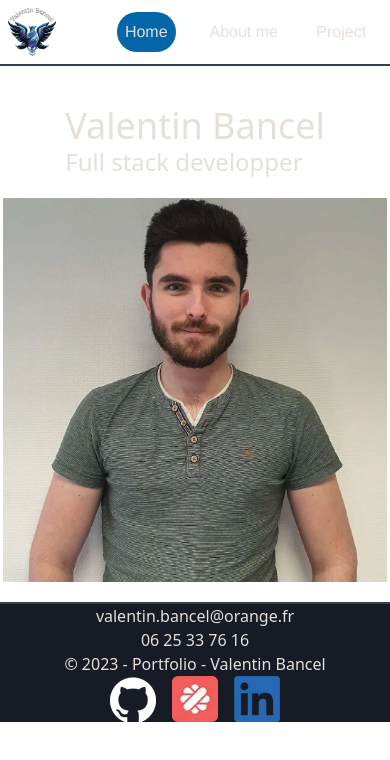
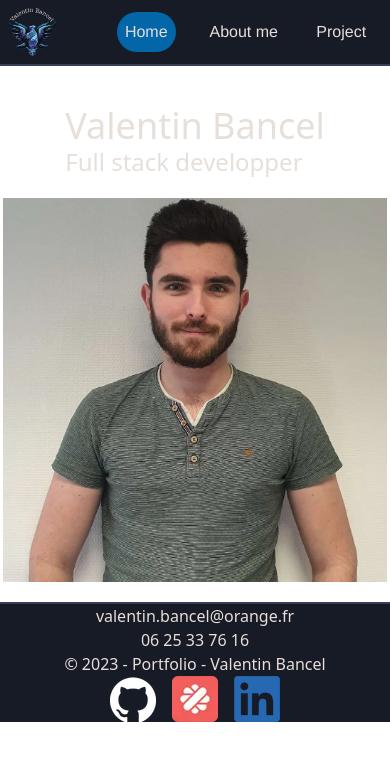
Before and after one commit to ValentinBancel/ValentinBancel-portefolio, an Angular app: page /home in a window 390 px wide. Shown: the top 760 px of the page. Built offline with nearby package versions, Linux system fonts and the light colour scheme.

Commit message:
add(responsive): fix responsive for header

```diff
--- a/src/app/component/header/header.component.html
+++ b/src/app/component/header/header.component.html
@@ -1,6 +1,6 @@
 <html>
     <title>Home page</title>
-    <body class="flex grid grid-cols-4 sm:grid-cols-12 gap-y-10 border-b-2 border-[#363F59] hover:text-[#0288E0]">
+    <body class="flex grid grid-cols-4 sm:grid-cols-12 gap-y-10 border-b-2 border-[#363F59] hover:text-[#0288E0] bg-[#171B26]">
         <div>
             <img class="flex m-2 w-auto h-12" src="../../assets/logo_phoenix.webp" alt="logo" />
         </div>
```
